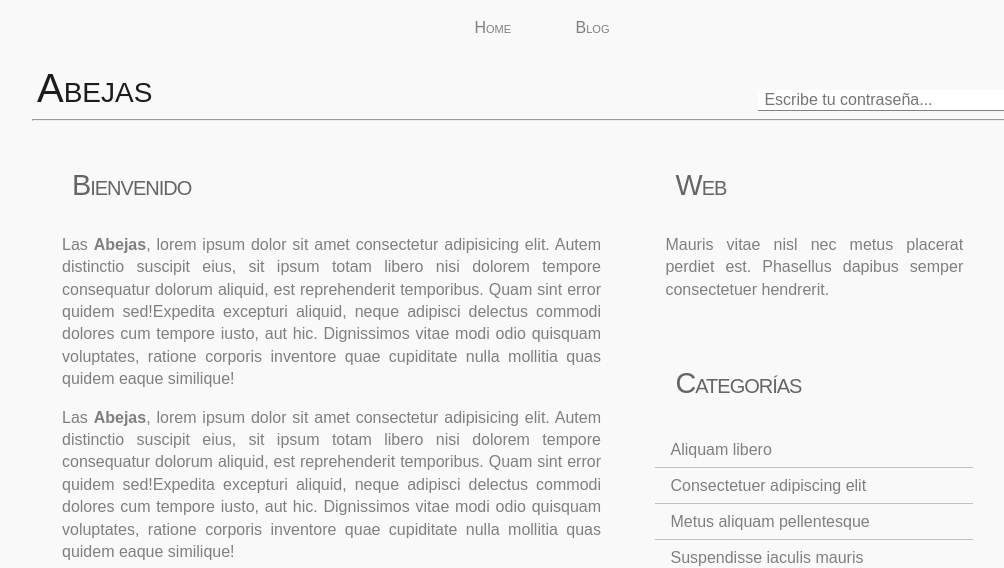
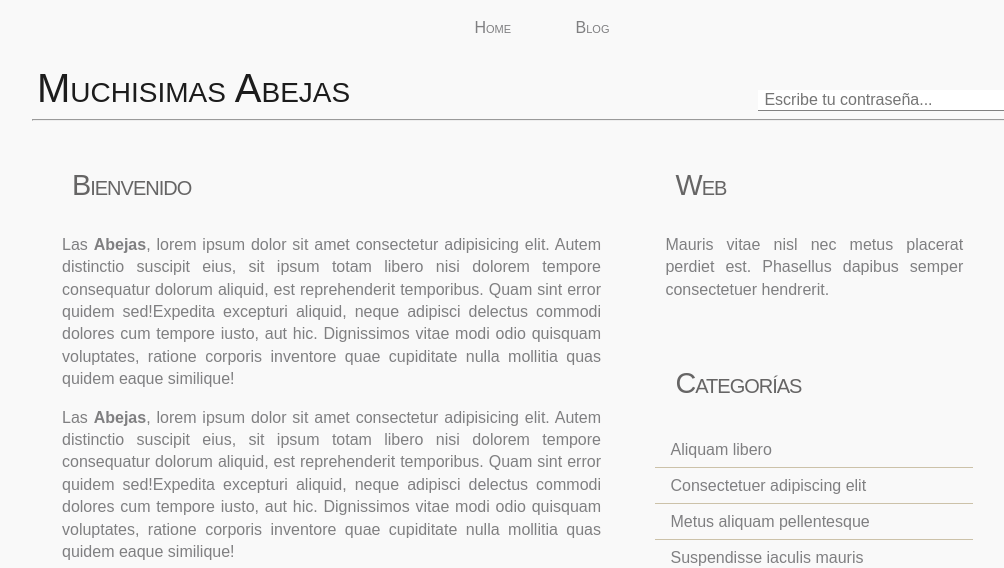
Before and after one commit to Ciro08/Abejas, a plain HTML site: page index.html in a window 1280 px wide. Shown: the top 568 px of the page, without its empty margins (118-1122 px from the left). Drawn offline with Linux system fonts and the light colour scheme.

Commit message:
Update index.html

```diff
--- a/index.html
+++ b/index.html
@@ -23,7 +23,7 @@
 
     <div class="container">
         <header class="header">
-            <h1 class="header__title">Abejas</h1>
+            <h1 class="header__title">Muchisimas Abejas</h1>
             <input type="password" name="search" class="header__input" placeholder=" Escribe tu contraseña..." />
         </header>
         <hr>
```
